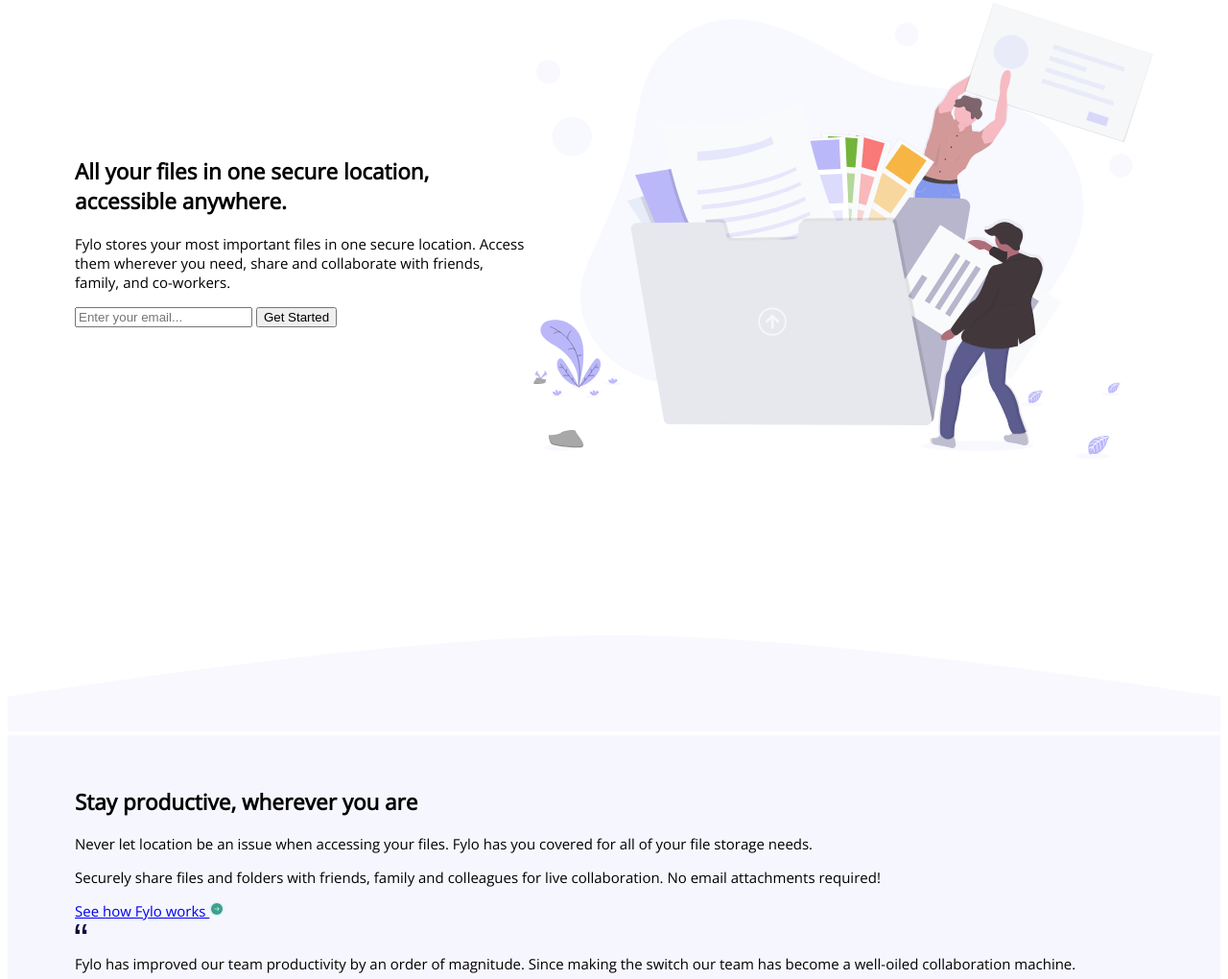
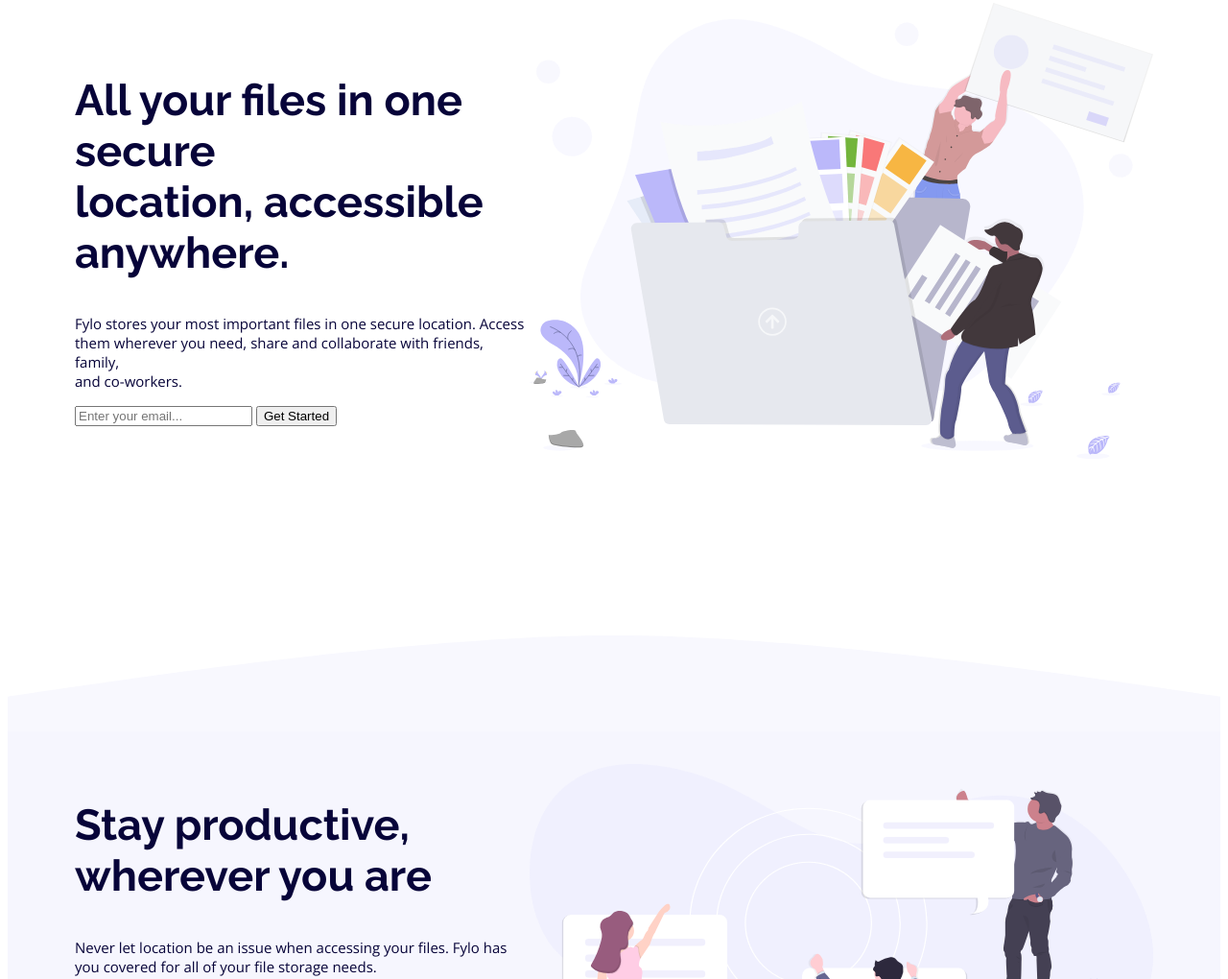
Before and after one commit to Beaulieu527/Fylo-Landing-Page, a plain HTML site: page index.html in a window 1280 px wide. Shown: the part 228-1248 px from the top of the page at 96% size. Drawn offline with nearby package versions, Linux system fonts and the light colour scheme.

Commit message:
added header class

```diff
--- a/index.css
+++ b/index.css
@@ -19,12 +19,17 @@
 body {
     font-family: 'Open Sans', sans-serif;
     font-size: 15px;
+    color: var(--Very-Dark-Blue);
 }
 
-
+.header {
+    font-family: 'Raleway', sans-serif;
+    font-weight: 700;
+    font-size: 3em;
+    color: var(--Very-Dark-Blue);
+}
 
 header {
-    font-family:'Raleway', sans-serif;
     padding: 70px 70px 0px 70px;
 }
 
@@ -34,37 +39,45 @@ header {
     list-style: none;
     float: right;
 }
+
 .Navbar li {
     display: inline;
     margin-right: 50px;
     color: var(--Desaturated-Blue);
 }
 
-.row-1{
+.row-1 {
     margin-top: 100px;
     display: flex;
     padding: 0px 70px 0px 70px;
 }
+
 /* 650X475 */
 
-.row-1-text{
+.row-1-text {
     align-self: center;
 }
 
-.bg-curve{
+.bg-curve {
     width: 100%;
     height: 100%;
     padding-top: 180px;
+
+    margin-bottom: -5px;
 }
-.row-2{
+
+.row-2 {
+    display: flex;
     background-color: var(--Light-Grayish-Blue);
     height: 780px;
     padding: 35px 70px 0px 70px;
 }
-.row-1 img, .row-2-image img{
+
+.row-1 img, .row-2-image img {
     width: 650px;
     height: 475px;
 }
+
 .attribution {
     font-size: 11px;
     text-align: center;
--- a/index.html
+++ b/index.html
@@ -24,10 +24,10 @@
 
     <section class="row-1">
       <div class="row-1-text">
-        <h1>All your files in one secure location, accessible anywhere.</h1>
+        <h1 class="header">All your files in one secure <br/> location, accessible anywhere.</h1>
         <p>Fylo stores your most important files in one secure location.
-          Access them wherever you need, share and collaborate with friends,
-          family, and co-workers.</p>
+          Access<br/> them wherever you need, share and collaborate with friends,
+          family,<br/> and co-workers.</p>
         <form action="/">
           <input type="text" placeholder="Enter your email...">
           <button>Get Started</button>
@@ -40,7 +40,7 @@
     <img src="./images/bg-curve-desktop.svg" alt="" class="bg-curve">
     <section class="row-2">
       <div class="row-2-text">
-        <h1>Stay productive, wherever you are</h1>
+        <h1 class="header">Stay productive, wherever you are</h1>
         <p>Never let location be an issue when accessing your files. Fylo has you
           covered for all of your file storage needs.</p>
         <p>Securely share files and folders with friends, family and colleagues for
```
